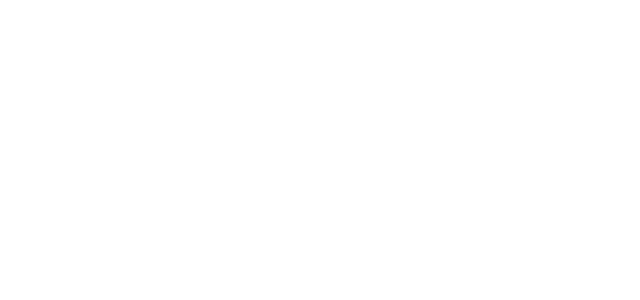
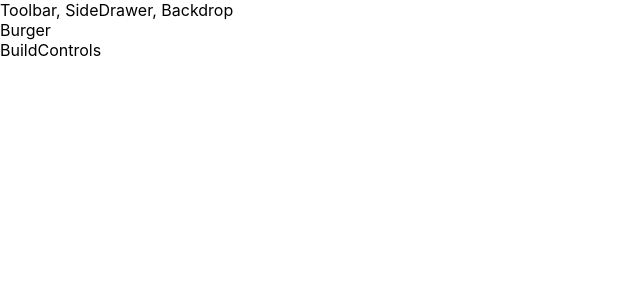
Before and after one commit to Janasyl/react-burger, a React (Create React App) app: page / in a window 1280 px wide. Shown: the top 300 px of the page, without its empty margins (0-640 px from the left). Built offline with nearby package versions, Linux system fonts and the light colour scheme.

Commit message:
add new folder containers  and BurgerBuilder file

```diff
--- a/src/App.js
+++ b/src/App.js
@@ -1,10 +1,15 @@
 import React, { Component } from 'react';
+import Layout from './components/Layout/Layout';
+import BurgerBuilder from './containers/BurgerBuilder/BurgerBuilder';
+
 
 class App extends Component {
   render() {
     return (
       <div>
-
+        <Layout>
+          <BurgerBuilder />
+        </Layout>
 
       </div>
     );
--- a/src/components/Layout/Layout.css
+++ b/src/components/Layout/Layout.css
@@ -0,0 +1,3 @@
+.Content {
+     margin-top: 16px;
+}
--- /dev/null
+++ b/src/containers/BurgerBuilder/BurgerBuilder.js
@@ -0,0 +1,17 @@
+import React , {Component} from "react";
+
+import Aux from '../../hoc/Auxiliary';
+
+class BurgerBuilder extends Component {
+     render () {
+          return (
+               <Aux>
+                    <div>Burger</div>
+                    <div>BuildControls</div>
+
+               </Aux>
+          );
+     }
+}
+
+export default BurgerBuilder;
```
Also changed, not shown: src/containers/BurgerBuilder/BurgerBuilder.css (added).
